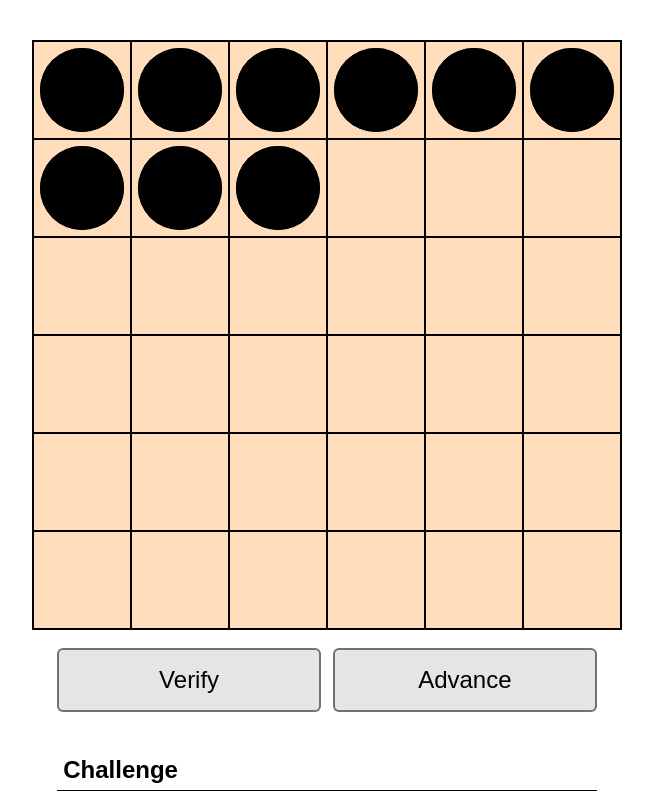
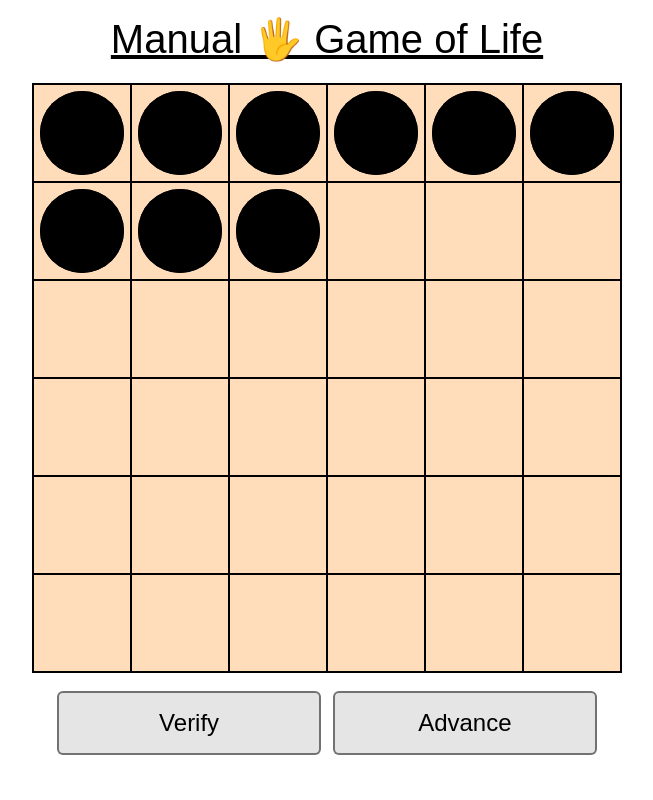
Before and after one commit to lgarron/speedlife.games, a website built with Parcel: page index.html in a window 1280 px wide. Shown: the top 800 px of the page, without its empty margins (313-966 px from the left). Built offline with nearby package versions, Linux system fonts and the light colour scheme; what random-uint-below would draw is missing.

Commit message:
Title element.

```diff
--- a/index.html
+++ b/index.html
@@ -14,6 +14,7 @@
 </head>
 
 <body>
+  <div id="title">Manual 🖐 Game of Life</div>
   <span id="time-wrapper" class="for-timed"><span>⏱&nbsp;<code id="time">0.00</code></span></span>
   <div id="board"></div>
   <br>
--- a/style.css
+++ b/style.css
@@ -16,11 +16,19 @@ html {
   min-height: 100%;
   display: grid;
   place-content: center;
-  padding: 5vh 0em;
+  padding: 2vh 0em;
 }
 
 :root {
   --cell-scale: calc(min(min(12vw, 12vh), 100px));
+}
+
+#title {
+  font-size: 2.5em;
+  display: grid;
+  place-content: center;
+  text-decoration: underline;
+  margin-bottom: 0.5em;
 }
 
 table.game-of-life {
```
